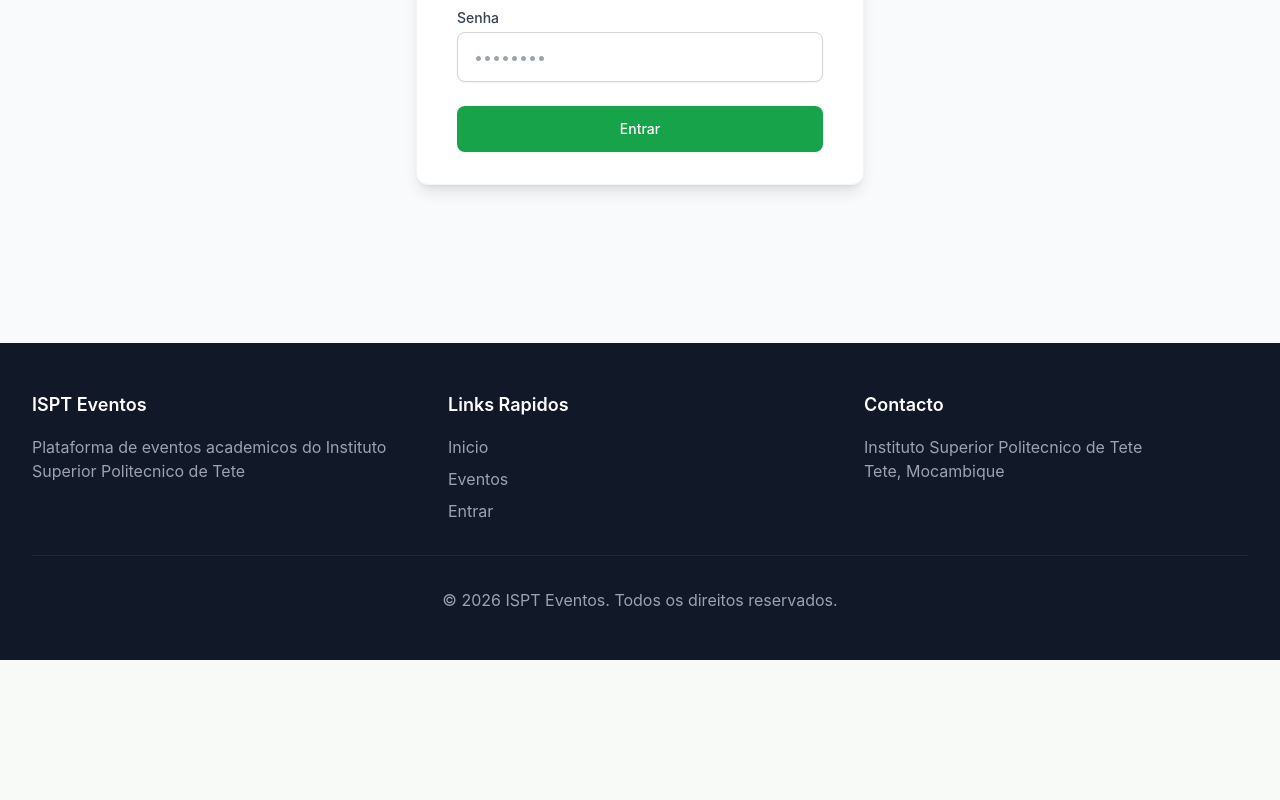
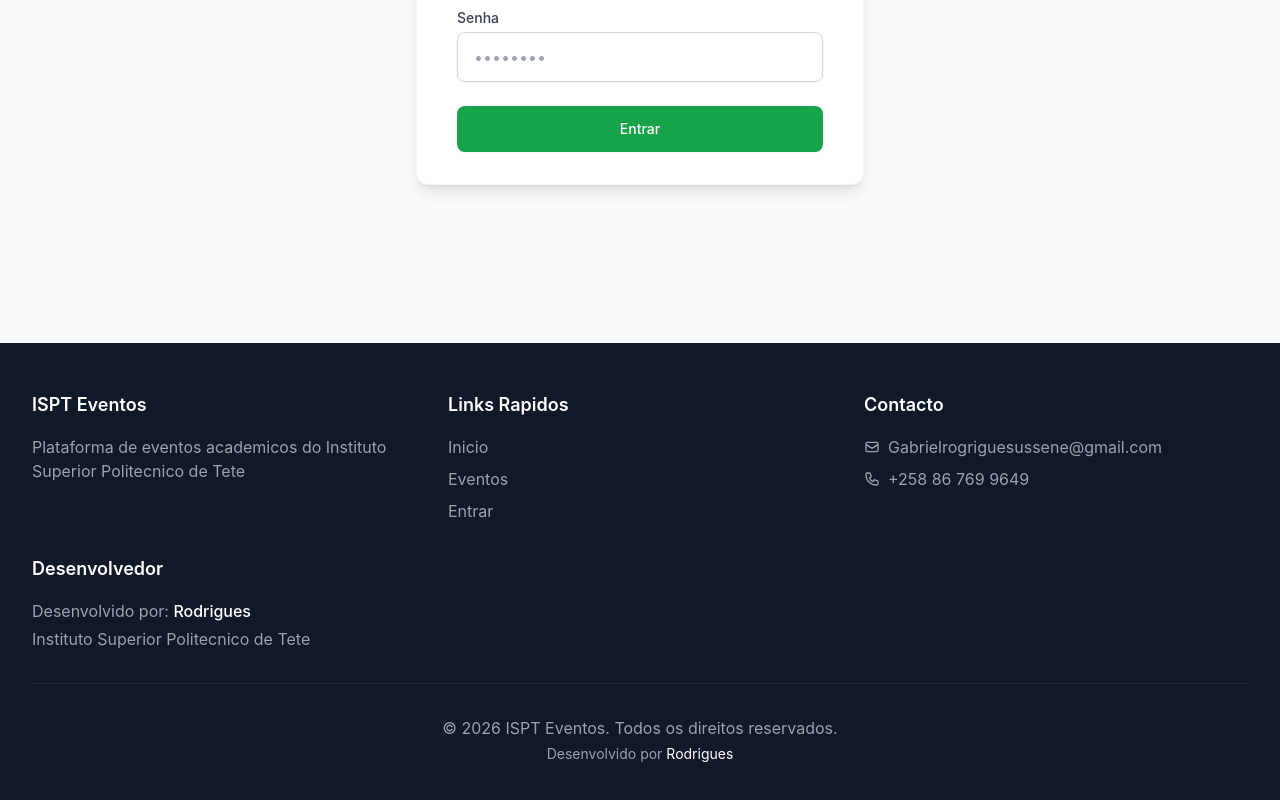
Before and after one commit to eufreyabilio100-dotcom/projectGabriel, a React (Vite) app: page /login in a window 1280 px wide. Shown: the part 521-1321 px from the top of the page. Before the commit the page ends 1181 px from the top, so only its background shows below. Built offline with nearby package versions, Linux system fonts and the light colour scheme; no server answers.

Commit message:
feat: Informacoes de contacto no Footer

```diff
--- a/src/components/Footer.jsx
+++ b/src/components/Footer.jsx
@@ -29,13 +29,32 @@ export default function Footer() {
 
           <div>
             <h3 className="text-lg font-semibold mb-4">Contacto</h3>
-            <p className="text-gray-400 text-sm sm:text-base">Instituto Superior Politecnico de Tete</p>
-            <p className="text-gray-400 text-sm sm:text-base">Tete, Mocambique</p>
+            <ul className="space-y-2 text-gray-400 text-sm sm:text-base">
+              <li className="flex items-center gap-2">
+                <svg className="w-4 h-4 flex-shrink-0" fill="none" viewBox="0 0 24 24" stroke="currentColor">
+                  <path strokeLinecap="round" strokeLinejoin="round" strokeWidth={2} d="M3 8l7.89 5.26a2 2 0 002.22 0L21 8M5 19h14a2 2 0 002-2V7a2 2 0 00-2-2H5a2 2 0 00-2 2v10a2 2 0 002 2z" />
+                </svg>
+                <a href="mailto:Gabrielrogriguesussene@gmail.com" className="hover:text-white transition-colors">Gabrielrogriguesussene@gmail.com</a>
+              </li>
+              <li className="flex items-center gap-2">
+                <svg className="w-4 h-4 flex-shrink-0" fill="none" viewBox="0 0 24 24" stroke="currentColor">
+                  <path strokeLinecap="round" strokeLinejoin="round" strokeWidth={2} d="M3 5a2 2 0 012-2h3.28a1 1 0 01.948.684l1.498 4.493a1 1 0 01-.502 1.21l-2.257 1.13a11.042 11.042 0 005.516 5.516l1.13-2.257a1 1 0 011.21-.502l4.493 1.498a1 1 0 01.684.949V19a2 2 0 01-2 2h-1C9.716 21 3 14.284 3 6V5z" />
+                </svg>
+                <a href="tel:+258867699649" className="hover:text-white transition-colors">+258 86 769 9649</a>
+              </li>
+            </ul>
+          </div>
+
+          <div>
+            <h3 className="text-lg font-semibold mb-4">Desenvolvedor</h3>
+            <p className="text-gray-400 text-sm sm:text-base">Desenvolvido por: <span className="text-white font-medium">Rodrigues</span></p>
+            <p className="text-gray-400 text-sm sm:text-base mt-1">Instituto Superior Politecnico de Tete</p>
           </div>
         </div>
 
         <div className="mt-6 sm:mt-8 pt-6 sm:pt-8 border-t border-gray-800 text-center text-gray-400">
           <p className="text-sm sm:text-base">&copy; {new Date().getFullYear()} ISPT Eventos. Todos os direitos reservados.</p>
+          <p className="text-xs sm:text-sm mt-1">Desenvolvido por <span className="text-white">Rodrigues</span></p>
         </div>
       </div>
     </footer>
```
